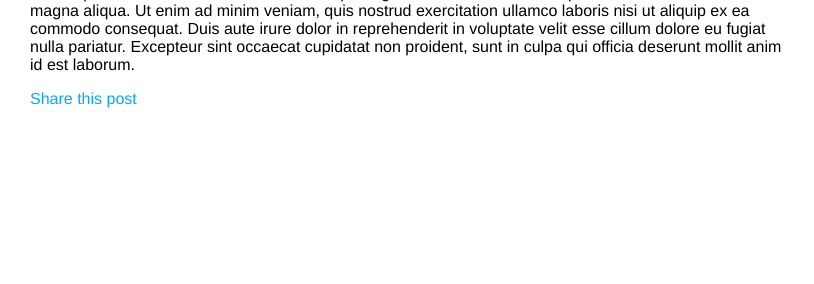
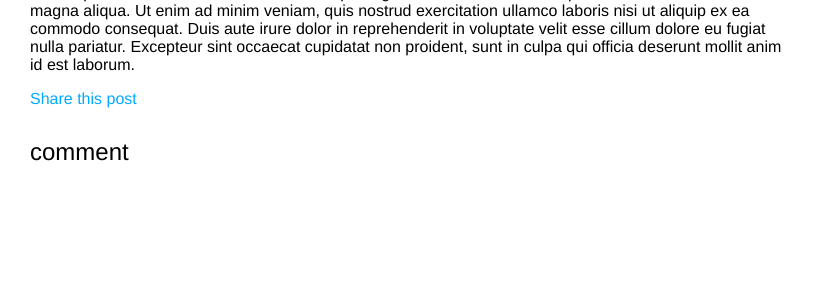
Before and after one commit to incdev96/BlogApp, a Django app: a page that uses blog/templates/blog/post/detail.html in a window 1280 px wide. Shown: the part 140-424 px from the top of the page, without its empty margins (0-814 px from the left). Run offline with Django 5.2, Linux system fonts and the light colour scheme; data comes from the database, SQL or seed files in the repository.

Commit message:
adding comments to the post detail template

```diff
--- a/blog/templates/blog/post/detail.html
+++ b/blog/templates/blog/post/detail.html
@@ -11,4 +11,9 @@
     <p>
         <a href="{% url 'blog:post_share' post.id %}">Share this post</a>
     </p>
+    {% with comment.coubt as total_comments %}
+        <h2>
+            {{ total_comments }} comment{{ total_comments|pluralize }}
+        </h2>
+    {% endwith %}
 {% endblock %}
```
